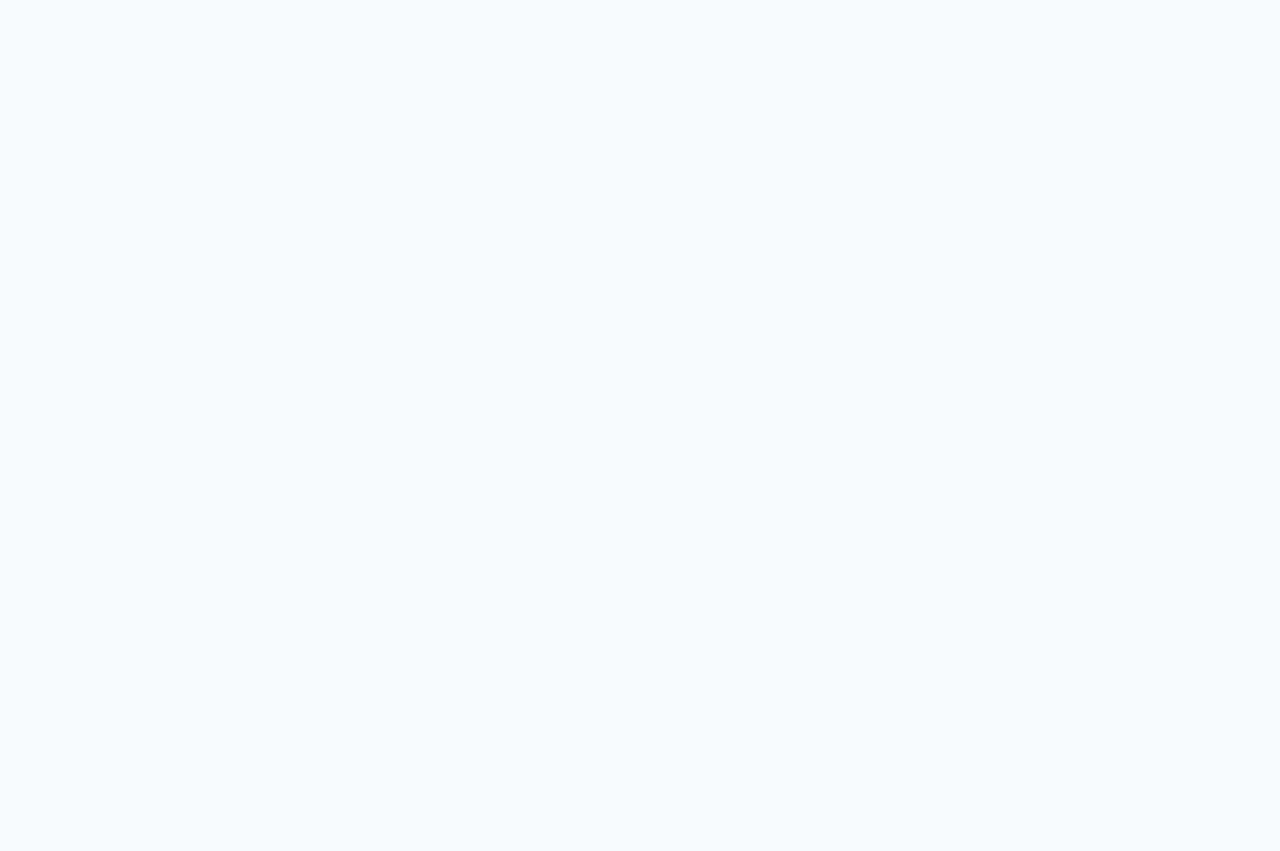
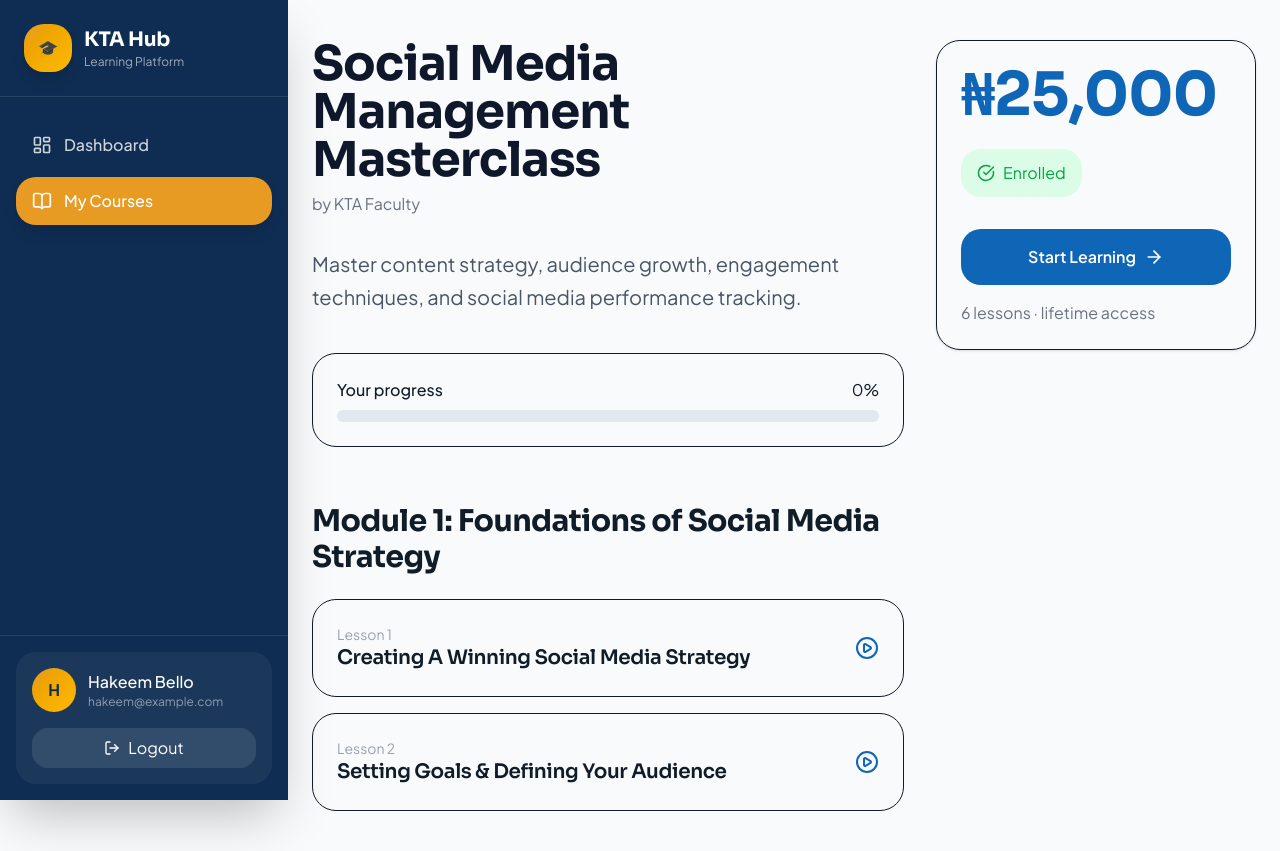
Before and after one commit to MizMelly/kta-learning-hub, a React (Vite) app: page /student/courses/1 in a window 1280 px wide. Before the commit this address had no page. Before the commit the page ends 800 px from the top, so only its background shows below. Built offline with nearby package versions, Linux system fonts and the light colour scheme.

Commit message:
corrected errors

```diff
--- a/src/App.jsx
+++ b/src/App.jsx
@@ -16,6 +16,7 @@ import StudentLayout from "./components/student/StudentLayout";
 import StudentDashboard from "./pages/student/StudentDashboard";
 import MyCourses from "./pages/student/MyCourses";
 import LessonPage from "./pages/student/LessonPage";
+import CourseDetails from "./pages/student/CourseDetails";
 
 function App() {
   return (
@@ -39,6 +40,7 @@ function App() {
       <Route path="/student" element={<StudentLayout />}>
         <Route path="dashboard" element={<StudentDashboard />} />
         <Route path="courses" element={<MyCourses />} />
+        <Route path="courses/:courseId" element={<CourseDetails />} />
       </Route>
 
       {/* Lesson page — full screen */}
--- /dev/null
+++ b/src/pages/student/CourseDetails.jsx
@@ -0,0 +1,115 @@
+import {
+  PlayCircle,
+  CheckCircle,
+  ArrowRight,
+} from "lucide-react";
+import { useNavigate } from "react-router-dom";
+
+export default function CourseDetails() {
+  const navigate = useNavigate();
+
+  return (
+    <div className="max-w-6xl mx-auto px-6 py-10">
+      <div className="grid lg:grid-cols-[1fr_320px] gap-8">
+        {/* Left */}
+        <div>
+          <h1 className="text-5xl font-bold text-slate-900">
+            Social Media Management Masterclass
+          </h1>
+
+          <p className="text-gray-500 mt-2">
+            by KTA Faculty
+          </p>
+
+          <p className="mt-8 text-xl text-gray-600 leading-relaxed">
+            Master content strategy, audience growth,
+            engagement techniques, and social media
+            performance tracking.
+          </p>
+
+          {/* Progress */}
+          <div className="mt-10 border rounded-3xl p-6">
+            <div className="flex justify-between mb-2">
+              <span className="font-medium">
+                Your progress
+              </span>
+
+              <span>0%</span>
+            </div>
+
+            <div className="h-3 bg-slate-200 rounded-full">
+              <div className="h-3 w-0 bg-[#0F66B7] rounded-full" />
+            </div>
+          </div>
+
+          {/* Module 1 */}
+          <h2 className="text-3xl font-bold mt-14 mb-6">
+            Module 1: Foundations of Social Media Strategy
+          </h2>
+
+          <div className="space-y-4">
+            {/* Lesson 1 */}
+            <div
+              onClick={() => navigate("/lesson/1")}
+              className="border rounded-3xl p-6 flex items-center justify-between hover:shadow-md cursor-pointer transition"
+            >
+              <div>
+                <p className="text-sm text-gray-400">
+                  Lesson 1
+                </p>
+
+                <h3 className="text-xl font-semibold">
+                  Creating A Winning Social Media Strategy
+                </h3>
+              </div>
+
+              <PlayCircle className="text-[#0F66B7]" />
+            </div>
+
+            {/* Lesson 2 */}
+            <div
+              onClick={() => navigate("/lesson/2")}
+              className="border rounded-3xl p-6 flex items-center justify-between hover:shadow-md cursor-pointer transition"
+            >
+              <div>
+                <p className="text-sm text-gray-400">
+                  Lesson 2
+                </p>
+
+                <h3 className="text-xl font-semibold">
+                  Setting Goals & Defining Your Audience
+                </h3>
+              </div>
+
+              <PlayCircle className="text-[#0F66B7]" />
+            </div>
+          </div>
+        </div>
+
+        {/* Right Card */}
+        <div className="border rounded-3xl p-6 h-fit shadow-sm">
+          <h2 className="text-6xl font-bold text-[#0F66B7]">
+            ₦25,000
+          </h2>
+
+          <div className="bg-green-100 text-green-600 rounded-2xl px-4 py-3 mt-6 inline-flex items-center gap-2">
+            <CheckCircle size={18} />
+            Enrolled
+          </div>
+
+          <button
+            onClick={() => navigate("/lesson/1")}
+            className="w-full mt-8 bg-[#0F66B7] text-white py-4 rounded-2xl font-semibold flex justify-center items-center gap-2 hover:bg-[#0d5aa3] transition"
+          >
+            Start Learning
+            <ArrowRight size={20} />
+          </button>
+
+          <p className="text-gray-500 mt-4">
+            6 lessons · lifetime access
+          </p>
+        </div>
+      </div>
+    </div>
+  );
+}
--- a/src/pages/student/StudentDashboard.jsx
+++ b/src/pages/student/StudentDashboard.jsx
@@ -17,6 +17,7 @@ export default function StudentDashboard() {
 
   const [showPayment, setShowPayment] = useState(false);
   const [selectedCourse, setSelectedCourse] = useState(null);
+  const [paymentSuccess, setPaymentSuccess] = useState(false);
 
   return (
     <div className="max-w-6xl mx-auto px-6 py-10">
@@ -167,8 +168,12 @@ export default function StudentDashboard() {
             <button
               className="w-full bg-[#0F66B7] text-white py-4 rounded-2xl font-semibold hover:bg-[#09539a] transition"
               onClick={() => {
-                alert("Payment Successful!");
                 setShowPayment(false);
+                setPaymentSuccess(true);
+
+                setTimeout(() => {
+                  setPaymentSuccess(false);
+                }, 3000);
               }}
             >
               Complete Payment
@@ -176,6 +181,13 @@ export default function StudentDashboard() {
           </div>
         </div>
       )}
+
+      {/* Success Notification */}
+      {paymentSuccess && (
+        <div className="fixed top-6 right-6 bg-green-600 text-white px-6 py-4 rounded-2xl shadow-xl z-50">
+          ✅ Payment Successful!
+        </div>
+      )}
     </div>
   );
 }
```
